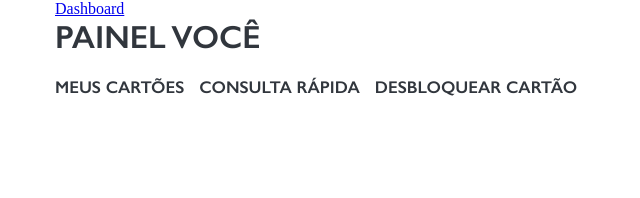
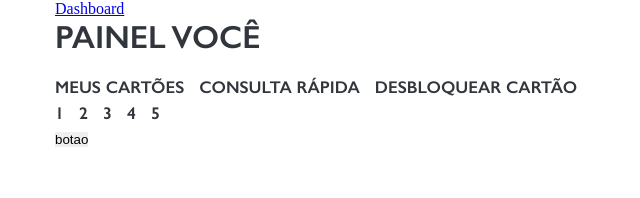
Before and after one commit to vbotio/vr-refactor, an Angular app: page /beneficiario/dashboard in a window 1280 px wide. Shown: the top 198 px of the page, without its empty margins (0-640 px from the left). Built offline with nearby package versions, Linux system fonts and the light colour scheme.

Commit message:
adicionando mock json para card

```diff
--- a/src/app/beneficiario/dashboard/dashboard.component.html
+++ b/src/app/beneficiario/dashboard/dashboard.component.html
@@ -3,6 +3,22 @@
     Painel você
   </h1>
   <ul>
-    <li *ngFor="let item of menu" > {{ item.name }} </li>
+    <li>Meus cartões</li>
+    <li>Consulta Rápida</li>
+    <li>Desbloquear Cartão</li>
   </ul>
+  <div class="card">
+    <div class="card-menu">
+      <ul>
+        <li>1</li>
+        <li>2</li>
+        <li>3</li>
+        <li>4</li>
+        <li>5</li>
+      </ul>
+    </div>
+    <div class="card-content">
+      <button>botao</button>
+    </div>
+  </div>
 </div>
--- a/src/app/beneficiario/dashboard/dashboard.component.ts
+++ b/src/app/beneficiario/dashboard/dashboard.component.ts
@@ -6,33 +6,9 @@ import { Component, OnInit } from '@angular/core';
   styleUrls: ['./dashboard.component.scss']
 })
 export class DashboardComponent implements OnInit {
-  menu: Menu = [
-    {
-      name: 'meus cartões',
-      _id: 1
-    },
-    {
-      name: 'consulta rápida',
-      _id: 2,
-    },
-    {
-      name: 'desbloquear cartão',
-      _id: 3
-    }
-  ]
-
   constructor() { }
 
   ngOnInit() {
 
   }
 }
-
-export class Menu {
-  constructor(
-     name: string,
-     _id: number
-    ) {
-
-  }
-}
```
Also changed, not shown: src/assets/mocks/beneficiario/card.json (added, +23 -0 lines).
